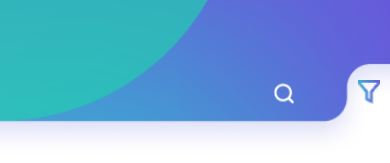
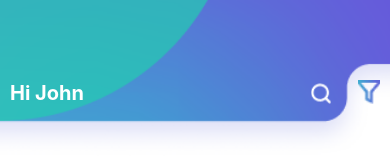
Before and after one commit to melhemdirani/Mawaheb, a React Native app: screen /Home in a window 390 px wide. Shown: the top 163 px of the page. Built offline with nearby package versions, Linux system fonts and the light colour scheme.

Commit message:
minor update

```diff
--- a/pages/JobsPage.js
+++ b/pages/JobsPage.js
@@ -35,7 +35,7 @@ const JobsPage = () => {
     }
     return (
         <View style={styles.container}>
-            <SecondaryHeader name={'John'}></SecondaryHeader>
+            <SecondaryHeader title={'Hi John'}></SecondaryHeader>
             <FlatList
                 data={Data}
                 renderItem={renderItem}
```
